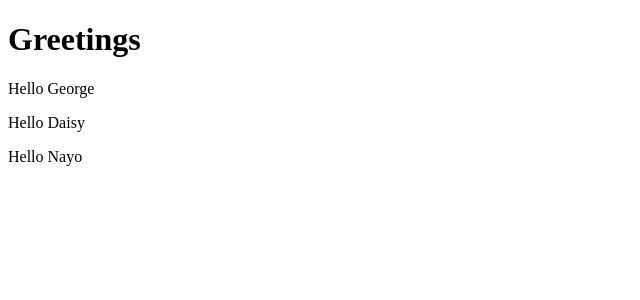
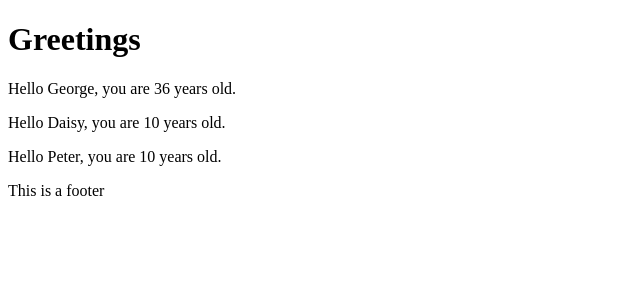
Before and after one commit to nayokim/React, a React (Create React App) app: page / in a window 1280 px wide. Shown: the top 300 px of the page, without its empty margins (0-640 px from the left). Built offline with nearby package versions, Linux system fonts and the light colour scheme.

Commit message:
pseudo footer

```diff
--- a/src/index.js
+++ b/src/index.js
@@ -4,21 +4,35 @@
 const Hello = (props) => {
   return (
     <div>
-      <p> Hello  {props.name}</p>
+      <p> Hello  {props.name}, you are {props.age} years old.</p>
+    </div>
+  )
+}
+
+const Footer = () => {
+  return (
+    <div>
+      This is a footer
     </div>
   )
 }
 
 const App = () => {
+  const name = 'Peter'
+  const age = 10
+
   return (
     <div>
       <h1> Greetings </h1>
-      <Hello name = "George"/>
-      <Hello name = "Daisy" />
-      <Hello name = "Nayo" />
+      <Hello name = "George" age = {26+10} />
+      <Hello name = "Daisy"  age = {10}/>
+      <Hello name = {name} age = {age} />
+      <Footer />
     </div>
   )
 }
+
+
 
 ReactDOM.render(<App />, document.getElementById('root'))
 // const App = () => {
```
